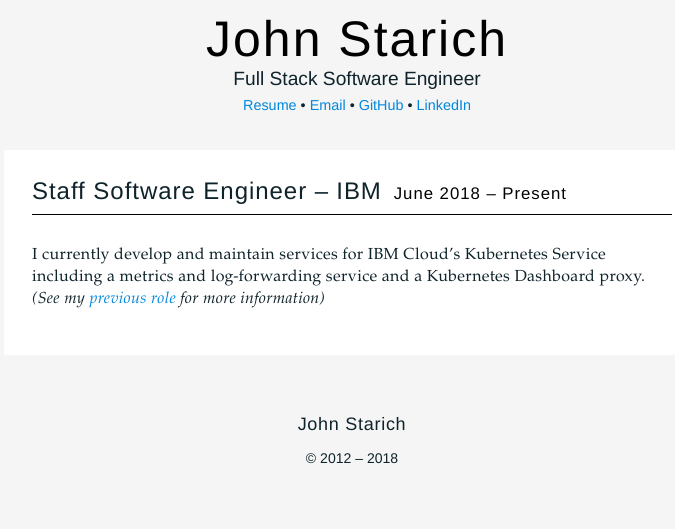
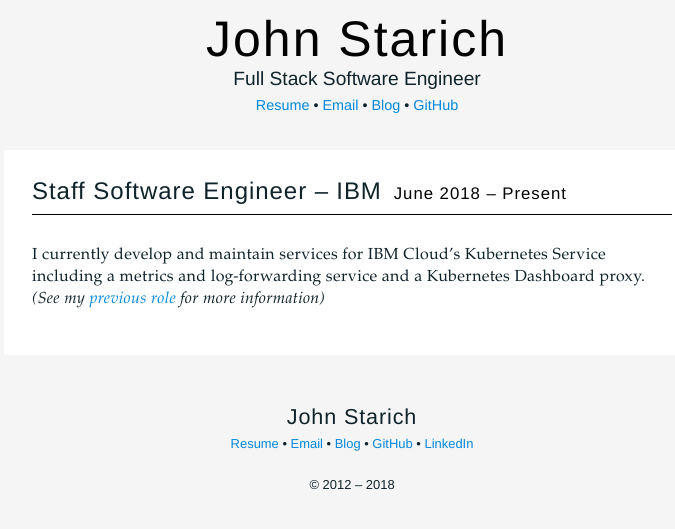
Before and after one commit to JohnStarich/johnstarich.github.io, a Jekyll site: the page built from _posts/2018-06-01-IBM.md, in a window 1280 px wide. Shown: the top 529 px of the page, without its empty margins (288-963 px from the left). Built offline with Jekyll 4.4.1, drawn with Linux system fonts in a browser that asks for light colours.

Commit message:
Add blog and include site links in footer

```diff
--- a/_includes/footer.html
+++ b/_includes/footer.html
@@ -1,22 +1,5 @@
 <footer class="site-footer">
-
-    <div class="wrapper">
-
-        <h2 class="footer-heading">{{ site.title }}</h2>
-        <h3 class="copyright">&copy; 2012 &ndash; {{ site.time | date: '%Y' }}</h3>
-
-        <div class="footer-col-wrapper">
-            <div class="footer-col footer-col-1">
-            </div>
-
-            <div class="footer-col footer-col-2">
-            </div>
-
-            <div class="footer-col footer-col-3">
-                <!-- <p>{{ site.description }}</p> -->
-            </div>
-        </div>
-
-    </div>
-
+    <h2 class="footer-heading">{{ site.title }}</h2>
+    {% include site-links.html all=true %}
+    <h3 class="copyright">&copy; 2012 &ndash; {{ site.time | date: '%Y' }}</h3>
 </footer>
--- a/_includes/header.html
+++ b/_includes/header.html
@@ -3,15 +3,7 @@
   <div class="wrapper">
     <h1 class="site-title"><a href="/">{{ site.title }}</a></h1>
     <h3 class="site-tagline">{{ site.tagline }}</h3>
-    <div class="site-links">
-        <a href="https://github.com/JohnStarich/johnstarich.github.io/raw/master/resumes/John_Starich_2018.pdf">Resume</a>
-        &bull;
-        <a href="mailto:{{ site.email }}">Email</a>
-        &bull;
-        {% include github.html username=site.github_username %}
-        &bull;
-        {% include linkedin.html %}
-    </div>
+    {% include site-links.html %}
   </div>
 
 </header>
--- /dev/null
+++ b/_includes/site-links.html
@@ -0,0 +1,13 @@
+<div class="site-links">
+    <a href="https://github.com/JohnStarich/johnstarich.github.io/raw/master/resumes/John_Starich_2018.pdf">Resume</a>
+    &bull;
+    <a href="mailto:{{ site.email }}">Email</a>
+    &bull;
+    <a href="/blog">Blog</a>
+    &bull;
+    {% include github.html username=site.github_username %}
+    {% if include.all == true %}
+        &bull;
+        {% include linkedin.html %}
+    {% endif %}
+</div>
--- a/_sass/footer.scss
+++ b/_sass/footer.scss
@@ -1,11 +1,15 @@
 footer {
-    color: rgba(255, 255, 255, 0.5);
     font-weight: 300;
-    font-size: 0.75em;
-    padding: 2em;
+    font-size: 0.9em;
+    margin: 2em;
     text-align: center;
-    // columns: 3;
-    a {
-        color: darken($text-color, 20%);
+
+    .footer-heading {
+        margin-bottom: 0;
+    }
+
+    .copyright {
+        font-size: 0.9em;
+        margin-top: 2em;
     }
 }
--- a/_sass/header.scss
+++ b/_sass/header.scss
@@ -40,20 +40,4 @@ header {
         font-size: 1.2em;
     }
 
-    .site-links {
-        font-family: $header-font;
-        font-size: 0.9em;
-        margin: 0.5em;
-
-        @media print {
-            display: none;
-        }
-
-        a {
-            font-weight: $link-weight;
-            &:hover {
-                text-decoration: underline;
-            }
-        }
-    }
 }
--- /dev/null
+++ b/_sass/posts.scss
@@ -0,0 +1,16 @@
+.post {
+    h2 {
+        display: flex;
+        flex-direction: row;
+        flex-wrap: wrap;
+
+        @media (max-width: 35em) {
+            flex-direction: column;
+        }
+
+        .subject {
+            flex-grow: 1;
+            margin-right: 0.5em;
+        }
+    }
+}
--- /dev/null
+++ b/_sass/site-links.scss
@@ -0,0 +1,19 @@
+@import "base";
+
+.site-links {
+    font-family: $header-font;
+    font-weight: $link-weight;
+    font-size: 0.9em;
+    margin: 0.5em;
+
+    @media print {
+        display: none;
+    }
+
+    a {
+        font-weight: $link-weight;
+        &:hover {
+            text-decoration: underline;
+        }
+    }
+}
--- a/css/main.scss
+++ b/css/main.scss
@@ -32,5 +32,7 @@ $slideshow-height: 300px;
 @import "base";
 @import "header";
 @import "footer";
+@import "posts";
 @import "responsive";
+@import "site-links";
 @import "skills";
```
Also changed, not shown: blog/index.html (added, +23 -0 lines).
